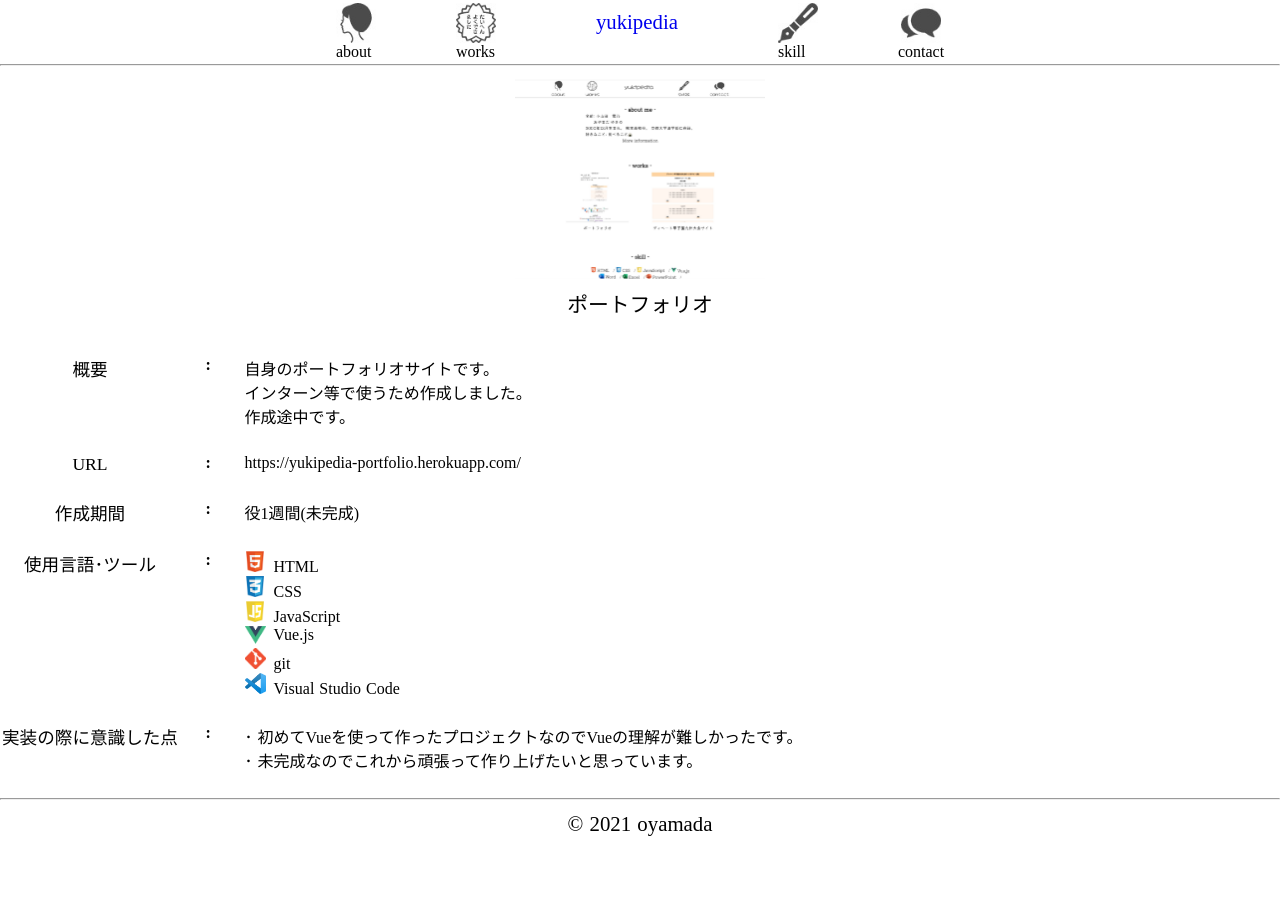
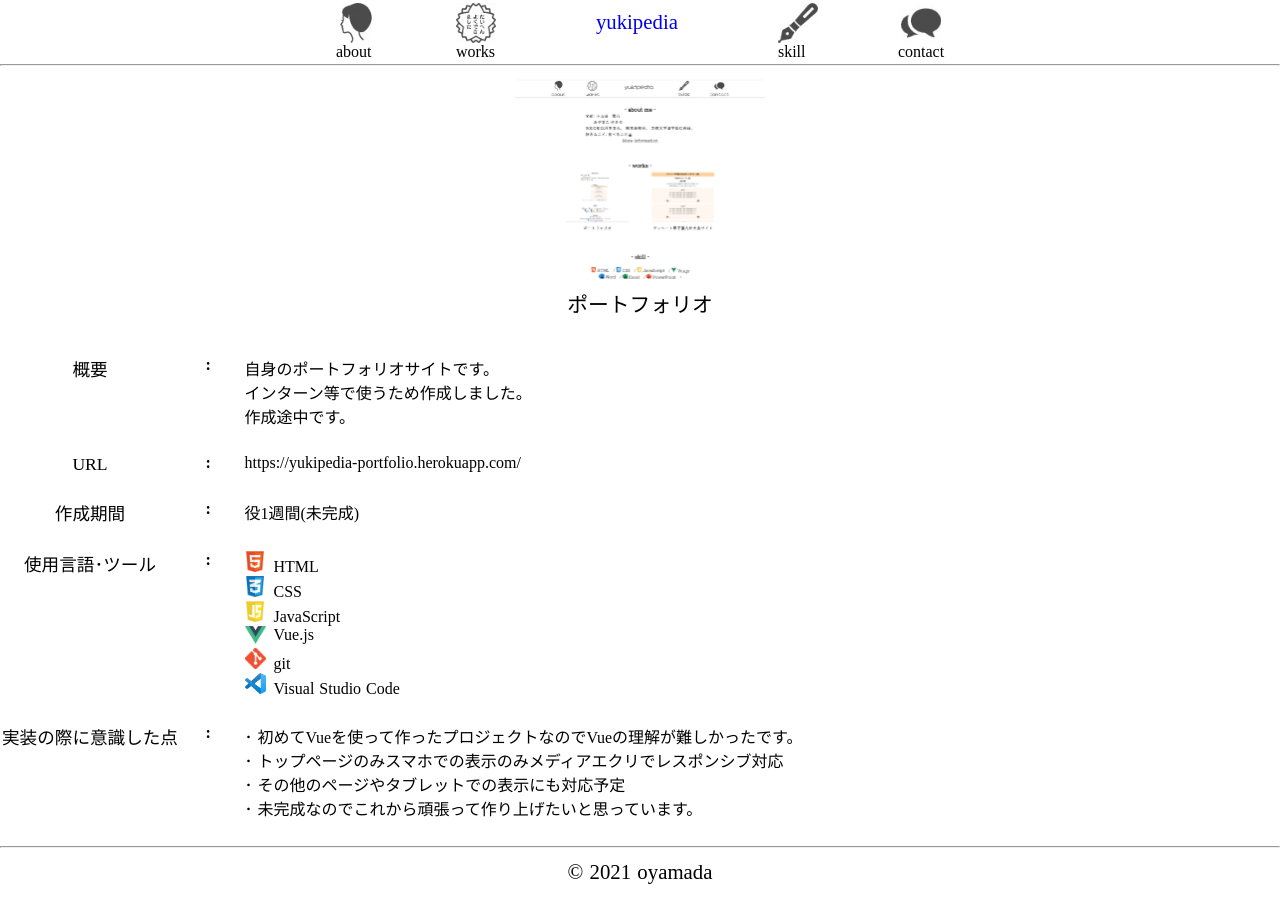
Before and after one commit to schnee25/portfolio, a Nuxt app: page /works.portforio in a window 1280 px wide. Before the commit the page ends 849 px from the top, so only its background shows below. Built offline with nearby package versions, Linux system fonts and the light colour scheme; a web font is replaced by a local one.

Commit message:
ポートフォリオの詳細ページの’実装の際に意識した点’追記

```diff
--- a/pages/works.portforio.vue
+++ b/pages/works.portforio.vue
@@ -97,6 +97,8 @@
               <div class="separation"><p>:&ensp;</p></div>
               <div class="extxt">
                 <p>･ 初めてVueを使って作ったプロジェクトなので<span>Vueの理解が難しかったです。</span></p>
+                <p>･ トップページのみスマホでの表示のみ<span>メディアエクリでレスポンシブ対応</span></p>
+                <p>･ その他のページやタブレットでの表示にも対応予定</p>
                 <p>･ 未完成なのでこれから頑張って作り上げたいと思っています。<span></span></p>
               </div>
             </div>
```
